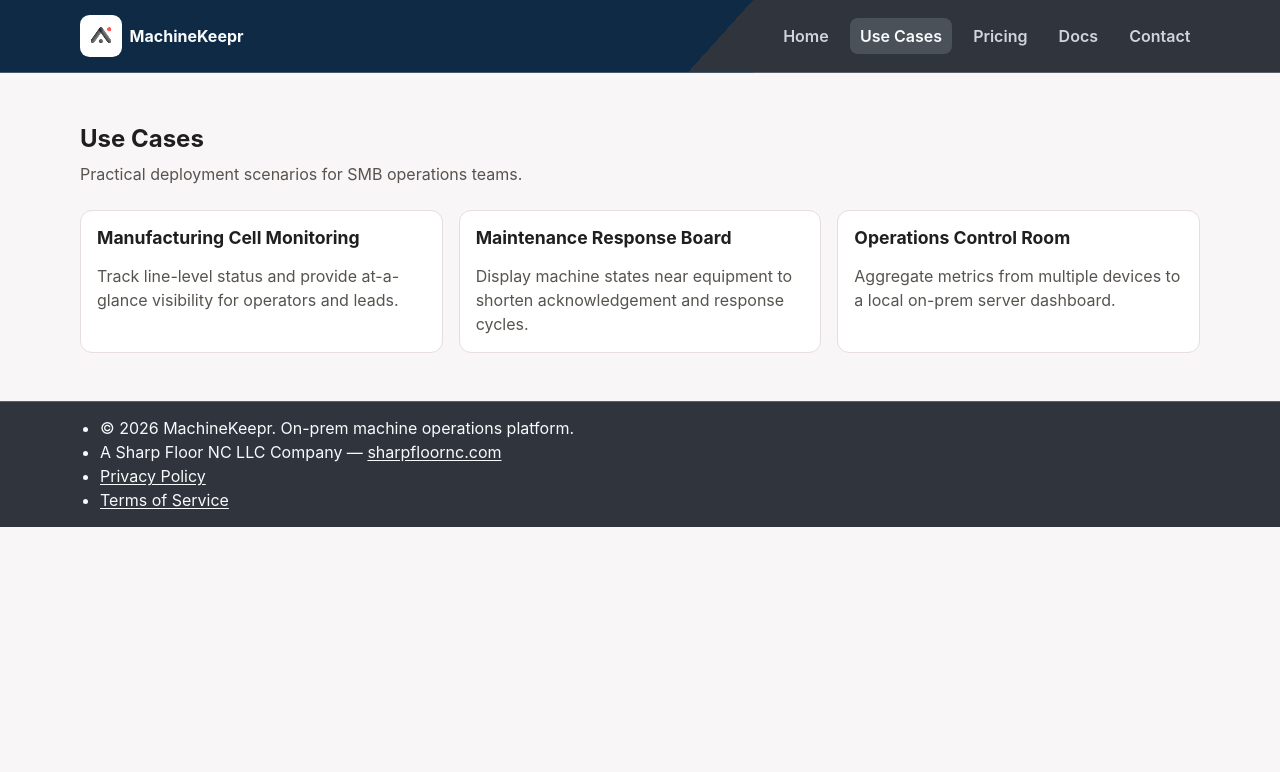
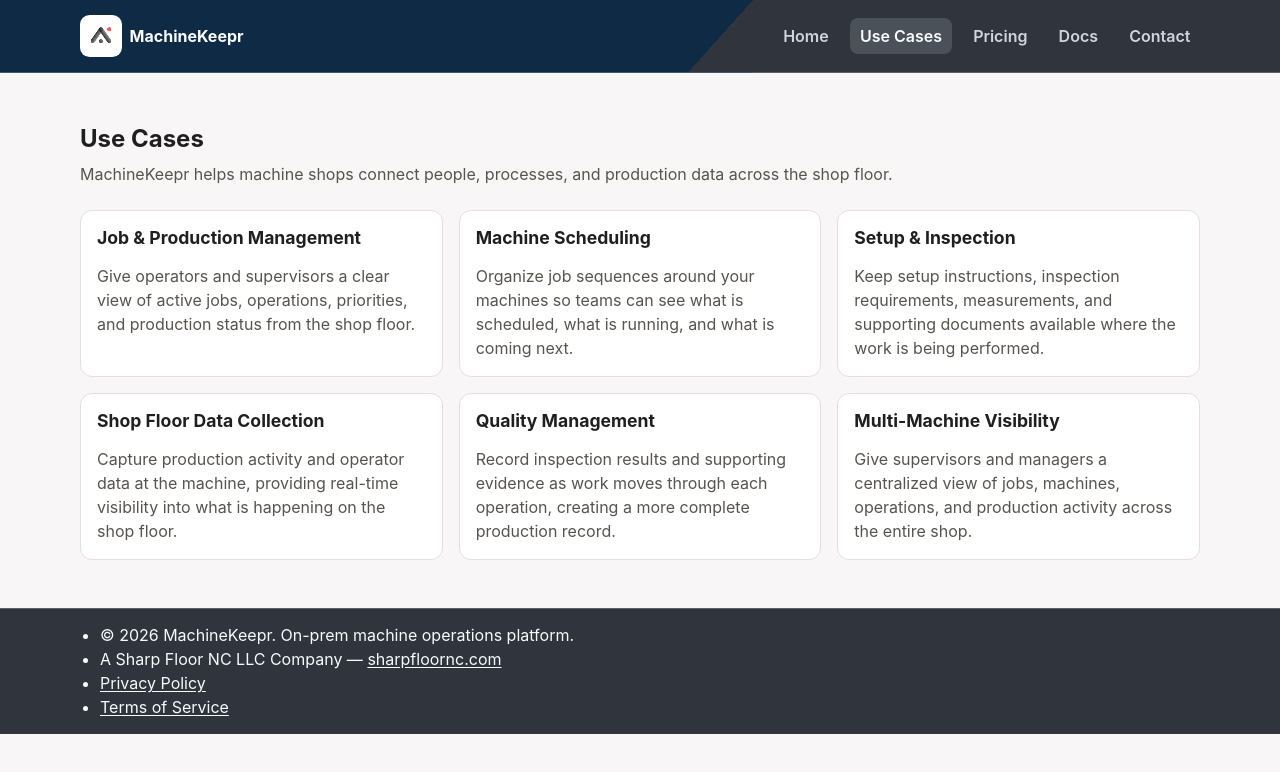
Before and after one commit to jzon-03/machinekeepr-website, an Angular app: page /use-cases in a window 1280 px wide. Shown: the top 772 px of the page. Built offline with nearby package versions, Linux system fonts and the light colour scheme.

Commit message:
update use-case

```diff
--- a/src/app/pages/use-cases-page.html
+++ b/src/app/pages/use-cases-page.html
@@ -1,19 +1,57 @@
 <section>
   <h1>Use Cases</h1>
-  <p class="intro">Practical deployment scenarios for SMB operations teams.</p>
+  <p class="intro">
+    MachineKeepr helps machine shops connect people, processes, and production
+    data across the shop floor.
+  </p>
 </section>
 
 <section class="cards" aria-label="Use case list">
   <article class="card">
-    <h2>Manufacturing Cell Monitoring</h2>
-    <p>Track line-level status and provide at-a-glance visibility for operators and leads.</p>
+    <h2>Job &amp; Production Management</h2>
+    <p>
+      Give operators and supervisors a clear view of active jobs, operations,
+      priorities, and production status from the shop floor.
+    </p>
   </article>
+
   <article class="card">
-    <h2>Maintenance Response Board</h2>
-    <p>Display machine states near equipment to shorten acknowledgement and response cycles.</p>
+    <h2>Machine Scheduling</h2>
+    <p>
+      Organize job sequences around your machines so teams can see what is
+      scheduled, what is running, and what is coming next.
+    </p>
   </article>
+
   <article class="card">
-    <h2>Operations Control Room</h2>
-    <p>Aggregate metrics from multiple devices to a local on-prem server dashboard.</p>
+    <h2>Setup &amp; Inspection</h2>
+    <p>
+      Keep setup instructions, inspection requirements, measurements, and
+      supporting documents available where the work is being performed.
+    </p>
+  </article>
+
+  <article class="card">
+    <h2>Shop Floor Data Collection</h2>
+    <p>
+      Capture production activity and operator data at the machine, providing
+      real-time visibility into what is happening on the shop floor.
+    </p>
+  </article>
+
+  <article class="card">
+    <h2>Quality Management</h2>
+    <p>
+      Record inspection results and supporting evidence as work moves through
+      each operation, creating a more complete production record.
+    </p>
+  </article>
+
+  <article class="card">
+    <h2>Multi-Machine Visibility</h2>
+    <p>
+      Give supervisors and managers a centralized view of jobs, machines,
+      operations, and production activity across the entire shop.
+    </p>
   </article>
 </section>
```
